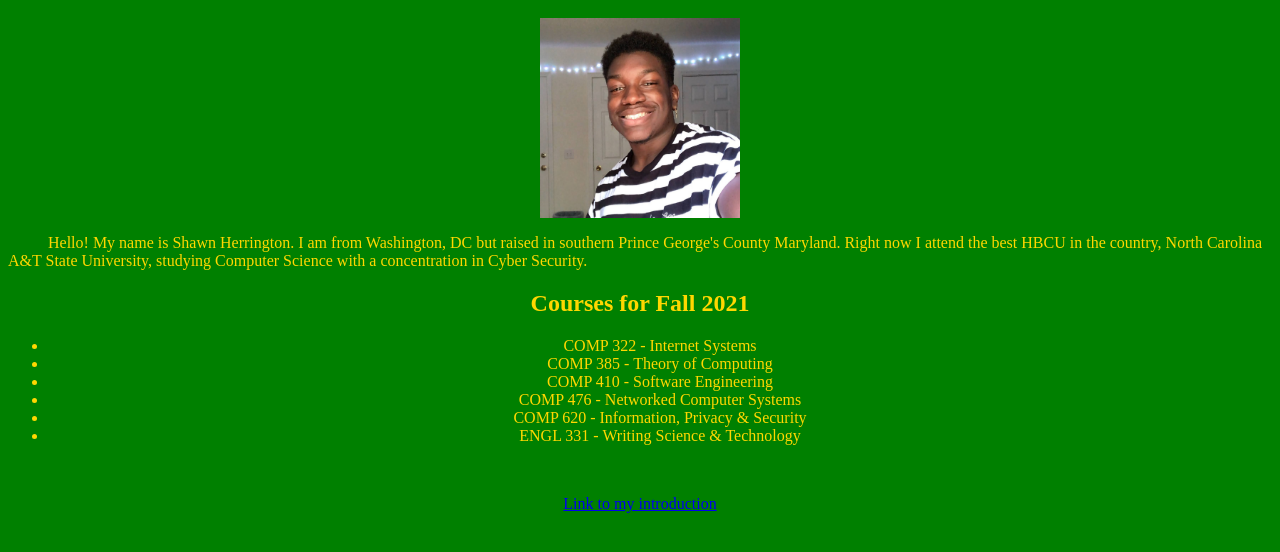
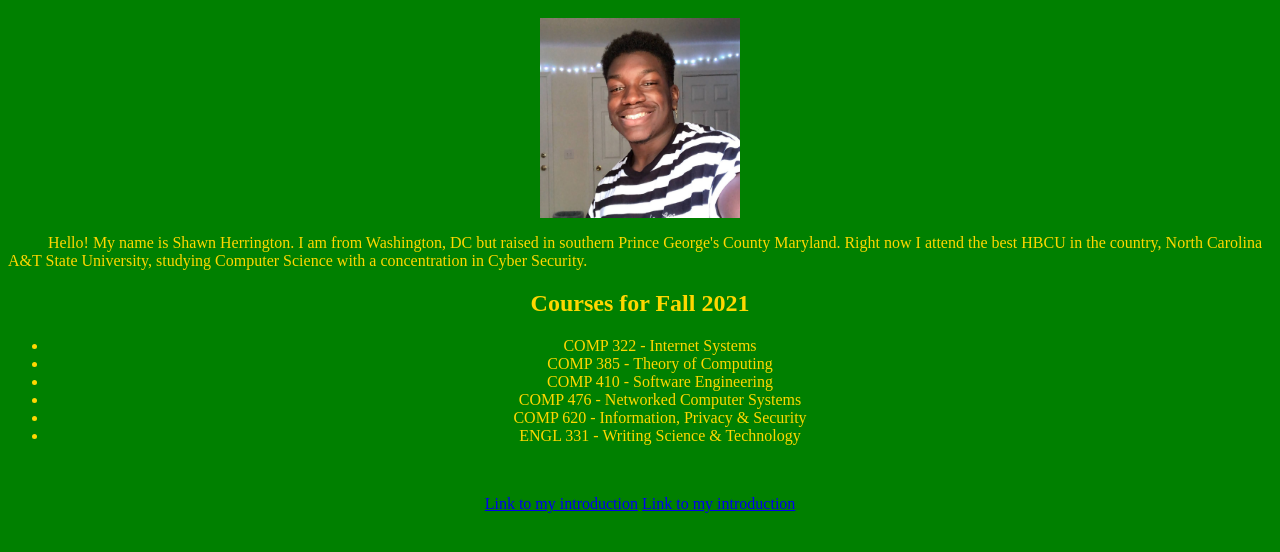
Before and after one commit to TaurusMMDC/assignment-2-COMP-322, a plain HTML site: page index.html in a window 1280 px wide. Shown: the part 48-600 px from the top of the page. Drawn offline with Linux system fonts and the light colour scheme.

Commit message:
the little prince

```diff
--- a/index.html
+++ b/index.html
@@ -32,6 +32,7 @@
     </br>
         <p style="text-align:center">
         <a href="./introduction.html">Link to my introduction</a>
+        <a href="./little_prince.html">Link to my introduction</a>
         </p>
     </body>
 </html>
```
